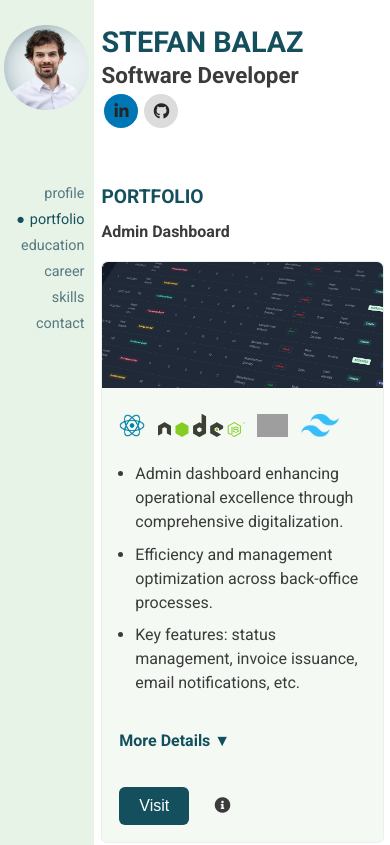
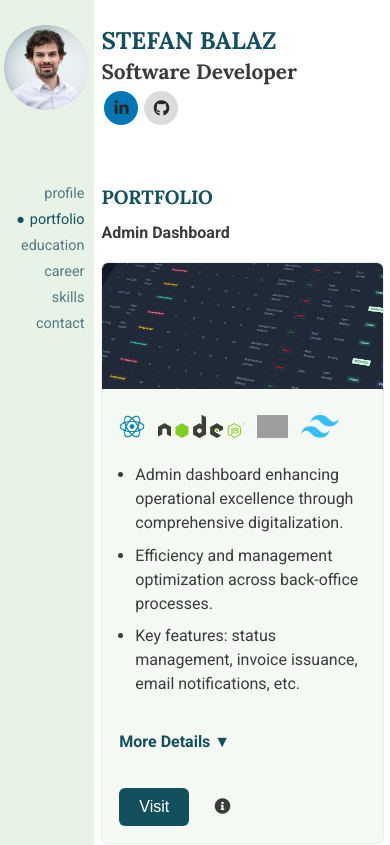
Before and after one commit to stefanbalaz/pwp, a React (Vite) app: page /portfolio in a window 390 px wide. Shown: the top 845 px of the page. Built offline with nearby package versions, Linux system fonts and the light colour scheme; grey boxes are pictures that could not be loaded.

Commit message:
font style adjustment

```diff
--- a/index.html
+++ b/index.html
@@ -25,6 +25,13 @@
       }
     </script>
 
+    <link rel="preconnect" href="https://fonts.googleapis.com" />
+    <link rel="preconnect" href="https://fonts.gstatic.com" crossorigin />
+    <link
+      href="https://fonts.googleapis.com/css2?family=Lora:ital,wght@0,400..700;1,400..700&display=swap"
+      rel="stylesheet"
+    />
+
     <title>Stefan Balaz - Personal Webpage</title>
   </head>
   <body>
--- a/src/App.css
+++ b/src/App.css
@@ -167,16 +167,33 @@ nav a.active {
 /* HEADER */
 
 header h1 {
-  font-size: 1.8rem;
-  padding-bottom: 1%;
+  font-size: 2rem;
+  padding-bottom: 0.5%;
   color: #134f5c;
   /* background-color: bisque; */
+  font-family: "Lora", serif;
+  font-optical-sizing: auto;
+  font-weight: 900;
+  font-style: normal;
 }
 
 header h2 {
-  font-size: 1.4rem;
+  font-size: 1.8rem;
   padding-bottom: 1%;
-  /* background-color: bisque; */
+  font-family: "Lora", serif;
+  font-optical-sizing: auto;
+  font-weight: 900;
+  font-style: normal;
+}
+
+@media (max-width: 675px) {
+  header h1 {
+    font-size: 1.5rem;
+  }
+
+  header h2 {
+    font-size: 1.3rem;
+  }
 }
 
 /* ICONS */
@@ -273,6 +290,10 @@ h3 {
   padding-bottom: 3%;
   font-size: 1.5rem;
   color: #134f5c;
+  font-family: "Lora", serif;
+  font-optical-sizing: auto;
+  font-weight: 900;
+  font-style: normal;
 }
 
 @media (max-width: 768px) {
@@ -280,6 +301,10 @@ h3 {
     padding-bottom: 4%;
     font-size: 1.2rem;
     color: #134f5c;
+    font-family: "Lora", serif;
+    font-optical-sizing: auto;
+    font-weight: 900;
+    font-style: normal;
   }
 }
 
--- a/src/components/Portfolio.jsx
+++ b/src/components/Portfolio.jsx
@@ -106,7 +106,7 @@ function Portfolio() {
                   <li>Order overview</li>
                   <li>Order status change, Payment status change</li>
                   <li>Invoice creation</li>
-                  <li>Expandable row with order details (missing data)</li>
+                  <li>Expandable row with order details</li>
                 </ul>
               </div>
             )}
```
